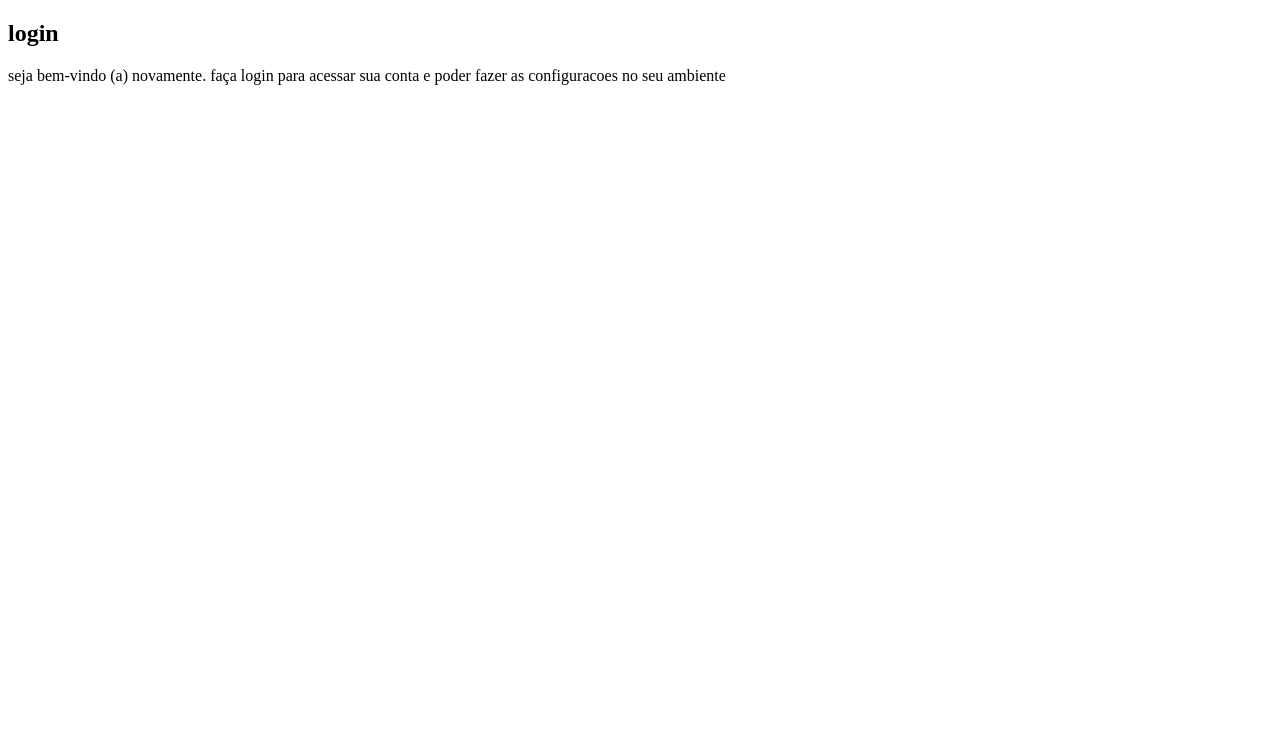
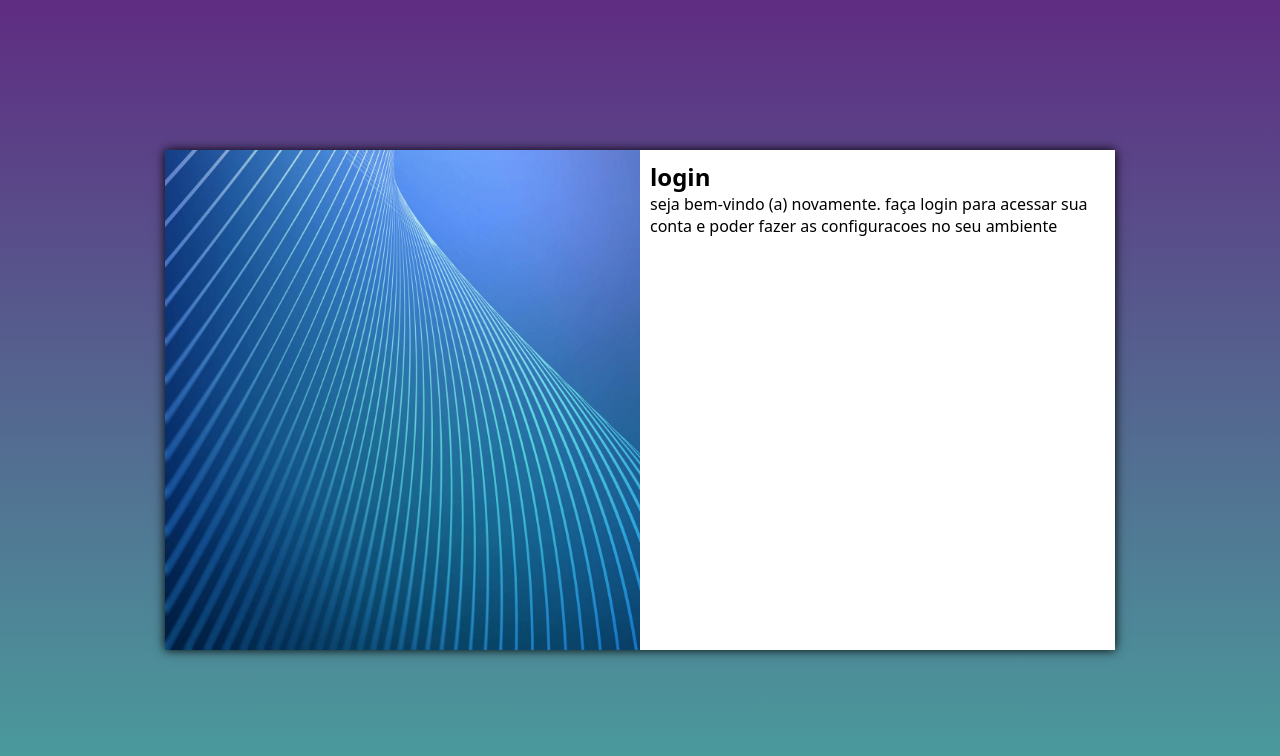
Before and after one commit to Rafaellmiranda/projeto-login, a plain HTML site: page indx.html in a window 1280 px wide. Drawn offline with Linux system fonts and the light colour scheme.

Commit message:
midia query para outras telas

```diff
--- /dev/null
+++ b/estilos/midia-query.css
@@ -0,0 +1,41 @@
+@charset "utf-8";
+
+@media screen and (min-width:768px) and (max-width: 992px) {
+
+    body {
+        background-image: linear-gradient(to top, #49a09d, #5f2c82);
+    }
+}
+    section#login {
+        width: 80vw;
+
+    }
+    section#login > div#imagem {
+        float: left;
+        width: 30%;
+        height: 100%;
+    }
+    section#login > div#formulario {
+        float: right;
+        width: 70%;
+    }
+
+    @media screen and (min-width: 992px) {
+         body {
+        background-image: linear-gradient(to top, #49a09d, #5f2c82);
+    }
+    }
+        section#login {
+        width: 950px;
+
+    }
+    section#login > div#imagem {
+        float: left;
+        width: 50%;
+        height: 100%;
+    }
+    section#login > div#formulario {
+        float: right;
+        width: 50%;
+
+}
--- a/estilos/style.css
+++ b/estilos/style.css
@@ -1 +1,45 @@
 @charset "utf-8";
+
+* {
+    font-family: system-ui, -apple-system, BlinkMacSystemFont, 'Segoe UI', Roboto, Oxygen, Ubuntu, Cantarell, 'Open Sans', 'Helvetica Neue', sans-serif;
+    padding: 0px;
+    margin: 0px;
+    box-sizing: border-box;
+}
+
+body ,html {
+    background-color: #5f2c82;
+    height: 100vh;
+    width: 100vw;
+}
+
+main {
+    position: relative;
+height: 100vh;
+width: 100vw;
+}
+
+section#login {
+    position: absolute;
+    top: 50%;
+    left: 50%;
+    transform: translate(-50% , -50%);
+    background-color: white;
+    width: 250px;
+    height: 500px;
+    overflow: hidden;
+    box-shadow: 0px 0px 10px black;
+    transition: width 1s height 1s;
+}
+
+section#login > div#imagem {
+    background: #5f2c82 url(../imagens/pexels-sean-whang-25006-804269.jpg);
+    height: 200px;
+    background-size: cover;
+    background-position: left bottom;
+    display: block;
+}
+section#login > div#formulario {
+    display: block;
+    padding: 10px;
+}
--- a/indx.html
+++ b/indx.html
@@ -4,6 +4,7 @@
     <meta charset="UTF-8">
     <meta name="viewport" content="width=device-width, initial-scale=1.0">
     <link rel="stylesheet" href="estilos/style.css">
+    <link rel="stylesheet" href="estilos/midia-query.css">
     <title>login</title>
 </head>
 <body>
```
